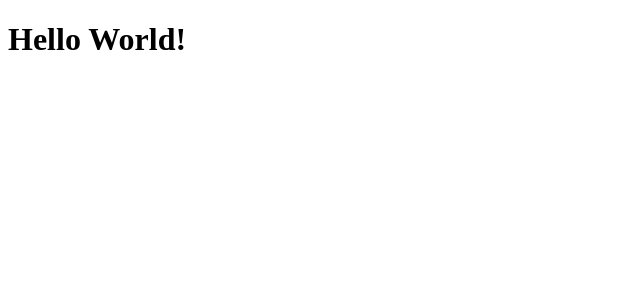
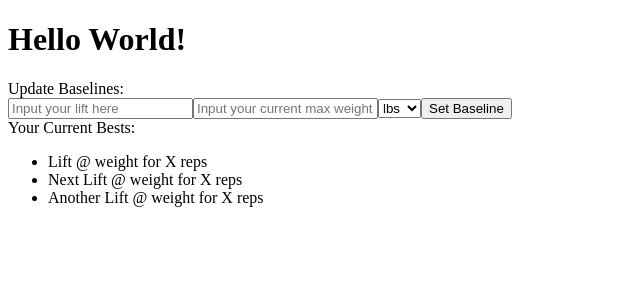
Before and after one commit to auto-mausx/lift-trace, a React app: page / in a window 1280 px wide. Shown: the top 300 px of the page, without its empty margins (0-640 px from the left). Built offline with nearby package versions, Linux system fonts and the light colour scheme; the HTML template or start-up script is replaced by a standard one.

Commit message:
add baseline input and display section

```diff
--- a/client/src/components/App.jsx
+++ b/client/src/components/App.jsx
@@ -1,5 +1,6 @@
 import React, { Component } from 'react';
 import axios from 'axios';
+import Baseline from './Baseline.jsx';
 
 export default class App extends Component {
   constructor() {
@@ -13,6 +14,7 @@ export default class App extends Component {
     return(
       <div>
         <h1>{this.state.lift}</h1>
+        <Baseline />
       </div>
     )
   }
--- /dev/null
+++ b/client/src/components/Baseline.jsx
@@ -0,0 +1,23 @@
+import React from 'react';
+import BaselineDisaply from './BaselineDisplay';
+import BaselineDisplay from './BaselineDisplay';
+
+const Baseline = () => {
+  return (
+    <div>
+      <span>Update Baselines:</span>
+      <form>
+        <input type='text' id='baselineLift' placeholder='Input your lift here'></input>
+        <input type='text' id='baselineWeight' placeholder='Input your current max weight here'></input>
+        <select>
+          <option value='lbs'>lbs</option>
+          <option value='kgs'>kgs</option>
+        </select>
+        <button type="submit" id='submitBaseline'>Set Baseline</button>
+      </form>
+      <BaselineDisplay />
+    </div>
+  )
+}
+
+export default Baseline;
--- /dev/null
+++ b/client/src/components/BaselineDisplay.jsx
@@ -0,0 +1,18 @@
+import React from 'react';
+
+const BaselineDisplay = (props) => {
+  return (
+    <div>
+      <span>
+        Your Current Bests:
+      </span>
+      <ul>
+        <li>Lift @ weight for X reps</li>
+        <li>Next Lift @ weight for X reps</li>
+        <li>Another Lift @ weight for X reps</li>
+      </ul>
+    </div>
+  )
+}
+
+export default BaselineDisplay;
--- a/webpack.config.js
+++ b/webpack.config.js
@@ -6,6 +6,10 @@ const DIST_DIR = path.join(__dirname, '/client/dist');
 
 module.exports = {
   entry: [`${SRC_DIR}/index.js`],
+  watch: true,
+  watchOptions: {
+    poll: true
+  },
   output: {
     filename: 'bundle.js',
     path: DIST_DIR
```
Also changed, not shown: client/src/components/Goal.jsx (added), client/src/components/GoalDisplay.jsx (added).
